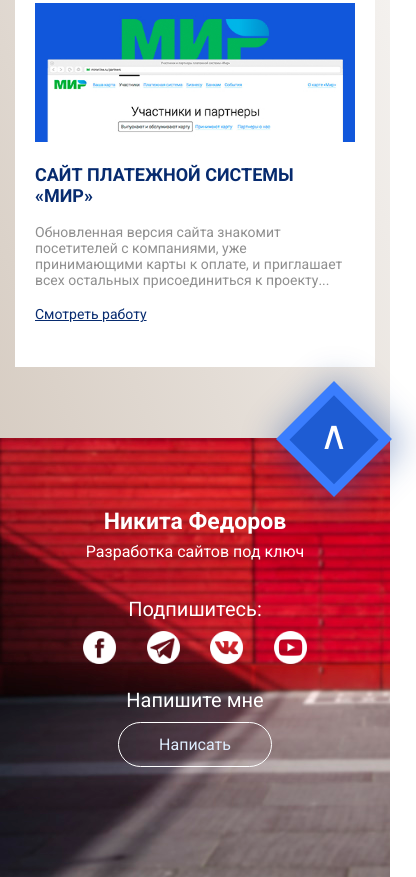
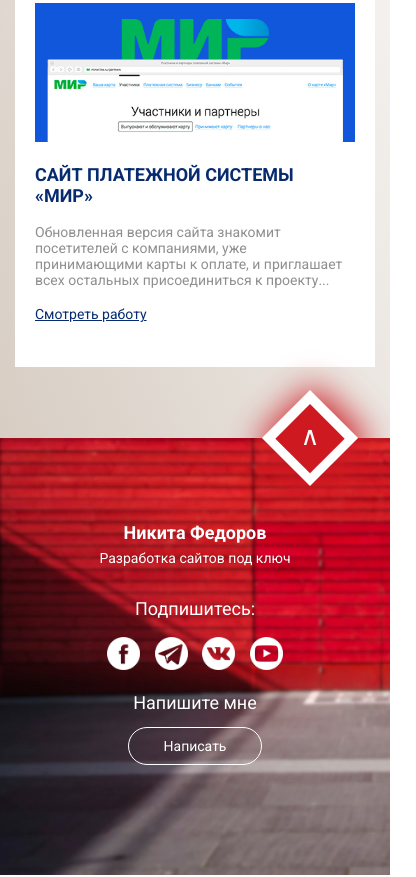
Before and after one commit to WebDevNik/webdevnik.github.io, a plain HTML site: page index.html in a window 390 px wide. Shown: the part 946-1823 px from the top of the page, 416 px wide, since content can reach past the window. Drawn offline with Linux system fonts and the light colour scheme.

Commit message:
Add files via upload

```diff
--- a/css/style.css
+++ b/css/style.css
@@ -163,7 +163,7 @@
 	border-radius: 50px;
 	border: 1px solid #ffffff;
 	background-color: transparent;
-	color: #deedfe;
+	color: #fff;
 	font-size: 18px;
 	padding: 12px 40px;
 	transition: 0.2s;
@@ -171,7 +171,7 @@
 
 .footer-button:hover {
 	background-color: #fff;
-	color: #3a7dfd;
+	color: #9B8787;
 }
 
 .footer-cta-block{
@@ -227,62 +227,6 @@
 
 @media (max-width: 768px){
 
-	.footer-author{
-	color: #fff;
-	font-size: 23px;
-	margin-bottom: 7px;
-	margin-top: 10px;
-}
-
-.footer-text{
-	font-size: 16px;
-	margin-top: 0;
-	color: #fff;
-}
-
-.social-block {
-	text-align: center;
-}
-
-.social-block a {
-	display: inline-block;
-	margin-left: 13px;
-	margin-right: 13px;
-}
-
-.footer-button{
-	text-decoration: none;
-	display: inline-block;
-	border-radius: 50px;
-	border: 1px solid #ffffff;
-	background-color: transparent;
-	color: #deedfe;
-	font-size: 16px;
-	padding: 12px 40px;
-	transition: 0.2s;
-}
-
-.footer-button:hover {
-	background-color: #fff;
-	color: #3a7dfd;
-}
-
-.footer-cta-block{
-	text-align: center;
-}
-
-.footer-cta{
-	font-size: 20px;
-	margin-bottom: 10px;
-	color: #fff;
-}
-
-.footer-subscribe{
-	margin-bottom: 10px;
-	font-size: 20px;
-	color: #fff;
-}
-
 footer{
 	background-image: url(fon3.jpg);
 }
@@ -316,29 +260,31 @@
 .upblock{
 	float: right;
 	transform:rotate(45deg);
-	margin-top: -100px;
+	margin-top: -94px;
 	padding-top: 10px;
 	padding-left: 10px;
-	width: 82px;
-	height: 82px;
-	box-shadow: 5px	0px	34px 6px rgba(18, 61, 145, 0.41);
-	background-color: #3a7dfd;
+	width: 68px;
+	height: 68px;
+	box-shadow: 5px	0px	34px 6px rgba(206, 25, 33, 1);
+	background-color: #fff;
+	margin-right: 31px;
 }
 
 .upblock2{
-	width: 63px;
-	height: 63px;
-	background-color: #1e5cd3;
+	width: 49px;
+	height: 49px;
+	background-color: #CE1921;
 	text-align: center;
+	margin-right: 0;
 }
 
 .up{
 	display: block;
 	transform: rotate(-45deg);
 	margin: auto;
-	width: 82px;
-	height: 82px;
-	font-size: 40px;
+	width: 80px;
+	height: 80px;
+	font-size: 26px;
 	text-decoration: none;
 	color: #fff;
 }
```
